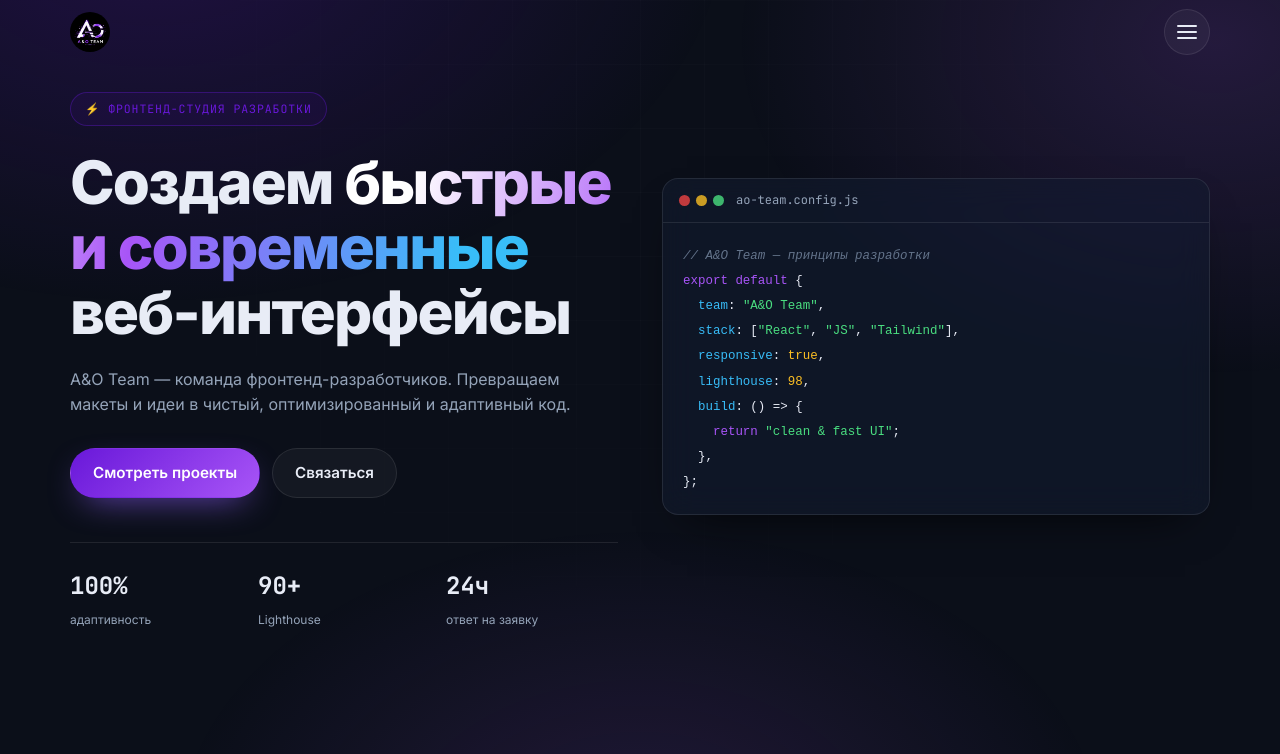
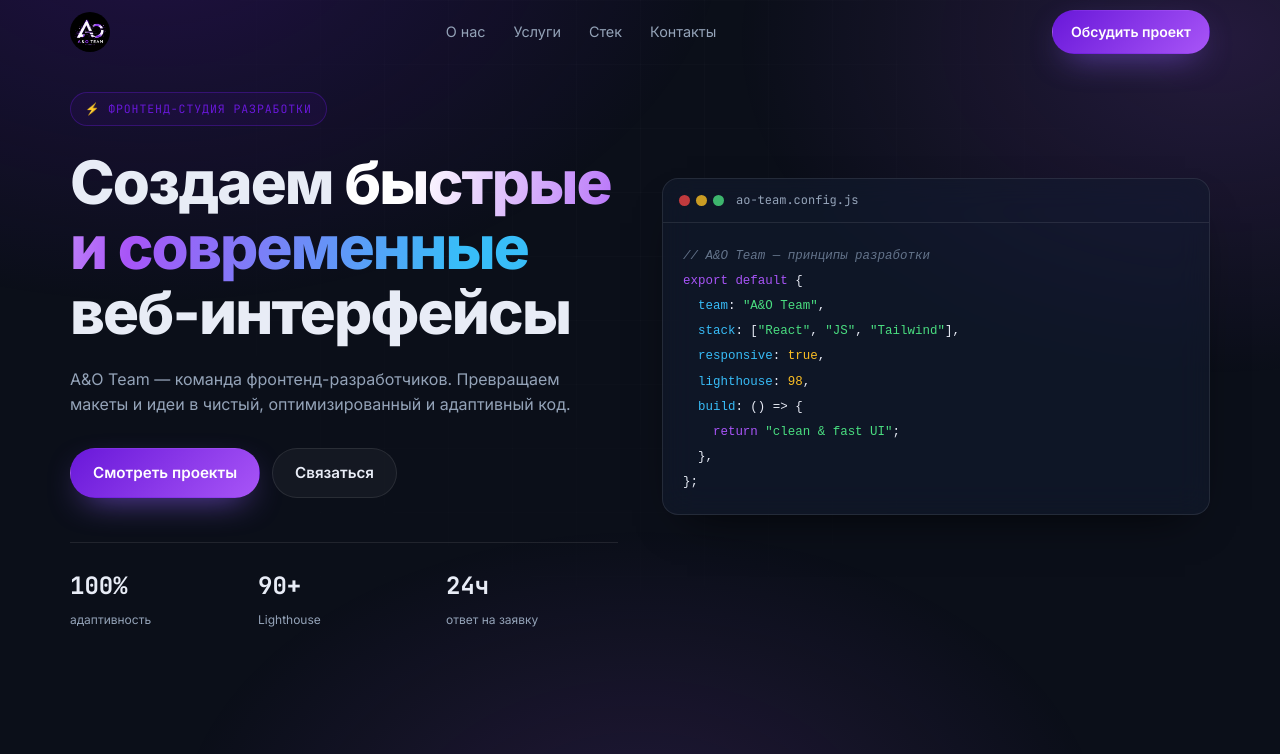
Before and after one commit to AzaFrontDev/A-O-Team, a website: page index.html in a window 1280 px wide. Shown: the top 754 px of the page. Drawn offline with Linux system fonts and the light colour scheme.

Commit message:
Add files via upload

```diff
--- a/index.html
+++ b/index.html
@@ -31,7 +31,7 @@
     href="https://fonts.googleapis.com/css2?family=Inter:wght@400;500;600;700;800&family=JetBrains+Mono:wght@400;500;700&display=swap"
   />
 </noscript>
-    <link rel="stylesheet" href="styles.css" />
+    <link rel="stylesheet" href="./styles.css" />
   </head>
   <body>
     <div class="aurora" aria-hidden="true"></div>
--- a/styles.css
+++ b/styles.css
@@ -45,6 +45,8 @@ html {
 body {
   margin: 0;
   min-height: 100dvh;
+  display: flex;
+  flex-direction: column;
   background-color: var(--bg);
   color: var(--text);
   font-family: var(--font-sans);
@@ -52,6 +54,10 @@ body {
   line-height: 1.6;
   overflow-x: hidden;
   -webkit-font-smoothing: antialiased;
+}
+
+main {
+  flex: 1;
 }
 
 h1,
@@ -521,6 +527,7 @@ textarea.input {
 .footer {
   border-top: 1px solid var(--border);
   padding-block: 32px;
+  margin-top: auto;
 }
 
 .footer__inner {
@@ -918,3 +925,23 @@ textarea.input {
   border: 1px solid rgba(168, 85, 247, 0.35);
   background: rgba(168, 85, 247, 0.08);
 }
+
+@media (min-width: 480px) {
+  .header__cta {
+    display: inline-flex;
+  }
+}
+
+@media (min-width: 1024px) {
+  .nav {
+    display: block;
+  }
+
+  .burger {
+    display: none;
+  }
+
+  .mobile-menu {
+    display: none !important;
+  }
+}
```
